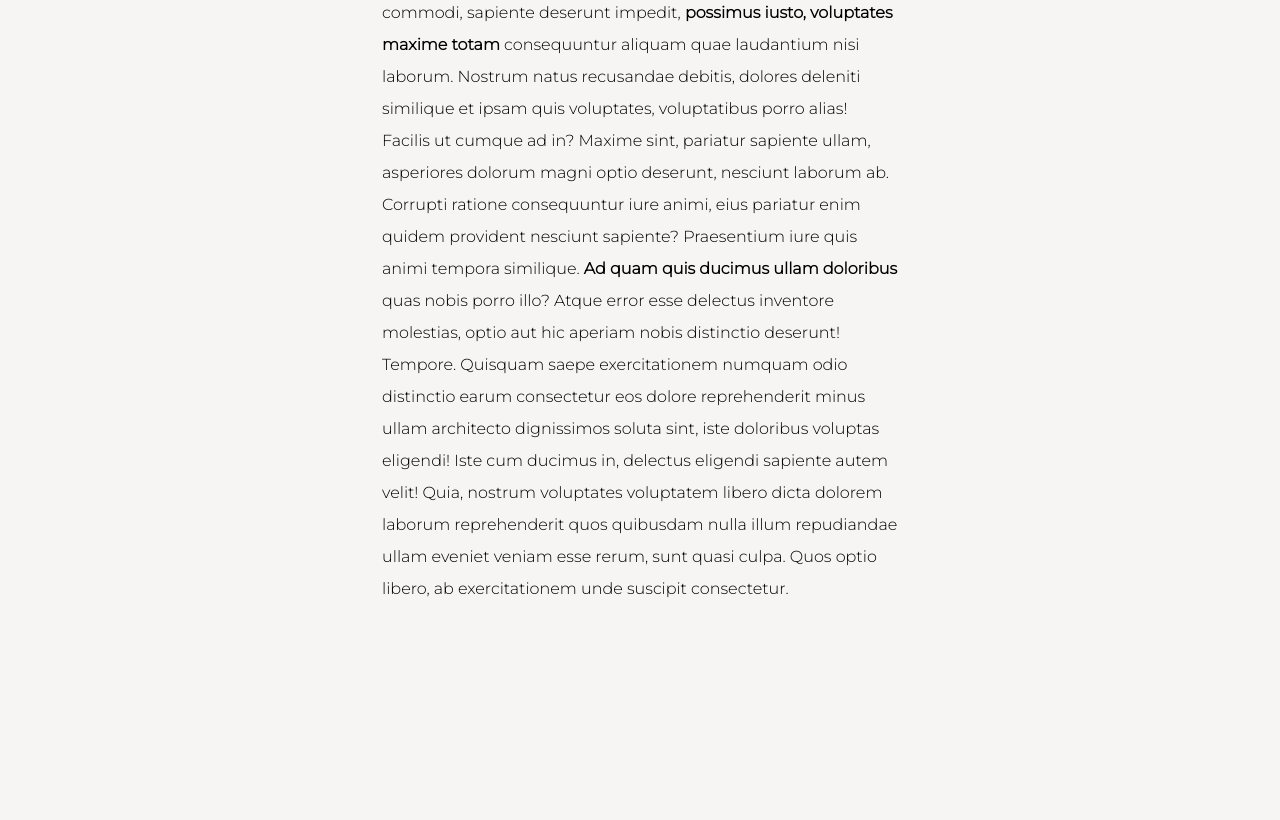
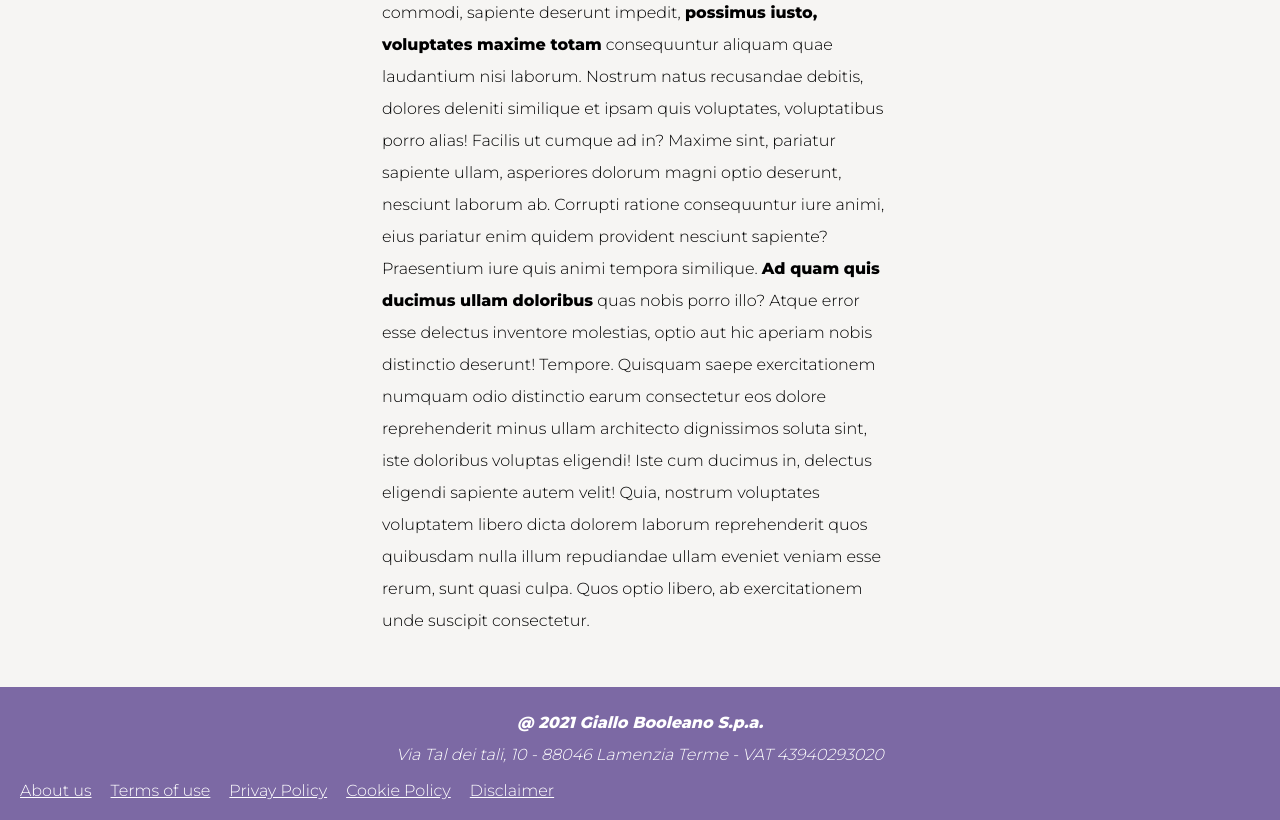
Before and after one commit to AndreaBevilacqua/htmlcss-responsive-layout, a plain HTML site: page index.html in a window 1280 px wide. Shown: the part 1474-2294 px from the top of the page. Before the commit the page ends 2129 px from the top, so only its background shows below. Drawn offline with Linux system fonts and the light colour scheme.

Commit message:
added footer

```diff
--- a/css/style.css
+++ b/css/style.css
@@ -17,7 +17,7 @@ body {
 h1 {
     color: #FF9614;
     text-shadow: 1px 1px 2px grey;
-    font-family: 'Nerko One', cursive;
+    font-family: 'Nerko One', 'cursive';
     font-size: 3.5rem;
 }
 
@@ -88,6 +88,7 @@ img {
 .recipe-category {
     color: rgb(168, 168, 168);
     text-transform: uppercase;
+    font-weight: normal;
 }
 
 .recipe-name {
@@ -168,7 +169,6 @@ img {
 }
 
 .text-type {
-    font-weight: bold;
     text-transform: uppercase;
 }
 
@@ -197,6 +197,7 @@ h3 {
     margin-bottom: 15px;
     text-transform: uppercase;
     font-size: 1.7rem;
+    font-weight: normal;
 }
 
 hr {
@@ -222,3 +223,31 @@ p {
     text-align: left;
     margin-bottom: 20px;
 }
+
+/* Footer */
+
+.nav-footer {
+    min-height: 80px;
+    background-color: #7C69A4;
+    padding: 20px;
+    text-align: center;
+    color: white;
+}
+
+address a {
+    color: white;
+    font-weight: bold;
+}
+
+address {
+    line-height: 2;
+}
+
+.nav-footer ul {
+    list-style-type: none;
+    display: flex;
+    flex-wrap: wrap;
+    gap: 19px;
+    text-decoration: underline;
+    margin-top: 10px;
+}
--- a/index.html
+++ b/index.html
@@ -14,7 +14,7 @@
     <link rel="preconnect" href="https://fonts.gstatic.com" crossorigin>
     <link href="https://fonts.googleapis.com/css2?family=Nerko+One&display=swap" rel="stylesheet">
     <link href="https://fonts.googleapis.com/css2?family=Montserrat:wght@300&display=swap" rel="stylesheet">
-
+    <link href="https://fonts.googleapis.com/css2?family=Montserrat:wght@800&display=swap" rel="stylesheet">
     <!-- Fontawesome -->
 
     <link rel="stylesheet" href="https://cdnjs.cloudflare.com/ajax/libs/font-awesome/6.5.1/css/all.min.css" integrity="sha512-DTOQO9RWCH3ppGqcWaEA1BIZOC6xxalwEsw9c2QQeAIftl+Vegovlnee1c9QX4TctnWMn13TZye+giMm8e2LwA==" crossorigin="anonymous" referrerpolicy="no-referrer" />
@@ -104,5 +104,21 @@
         </div>
     </main>
 
+    <footer>
+        <nav class="nav-footer">
+            <address>
+                <a href="mailto:webmaster@example.com">@ 2021 Giallo Booleano S.p.a.</a><br>
+                Via Tal dei tali, 10 - 88046 Lamenzia Terme - VAT 43940293020
+            </address>
+            <ul>
+                <li>About us</li>
+                <li> Terms of use</li>
+                <li>Privay Policy</li>
+                <li>Cookie Policy</li>
+                <li>Disclaimer</li>
+            </ul>
+        </nav>
+    </footer>
+
 </body>
 </html>
```
